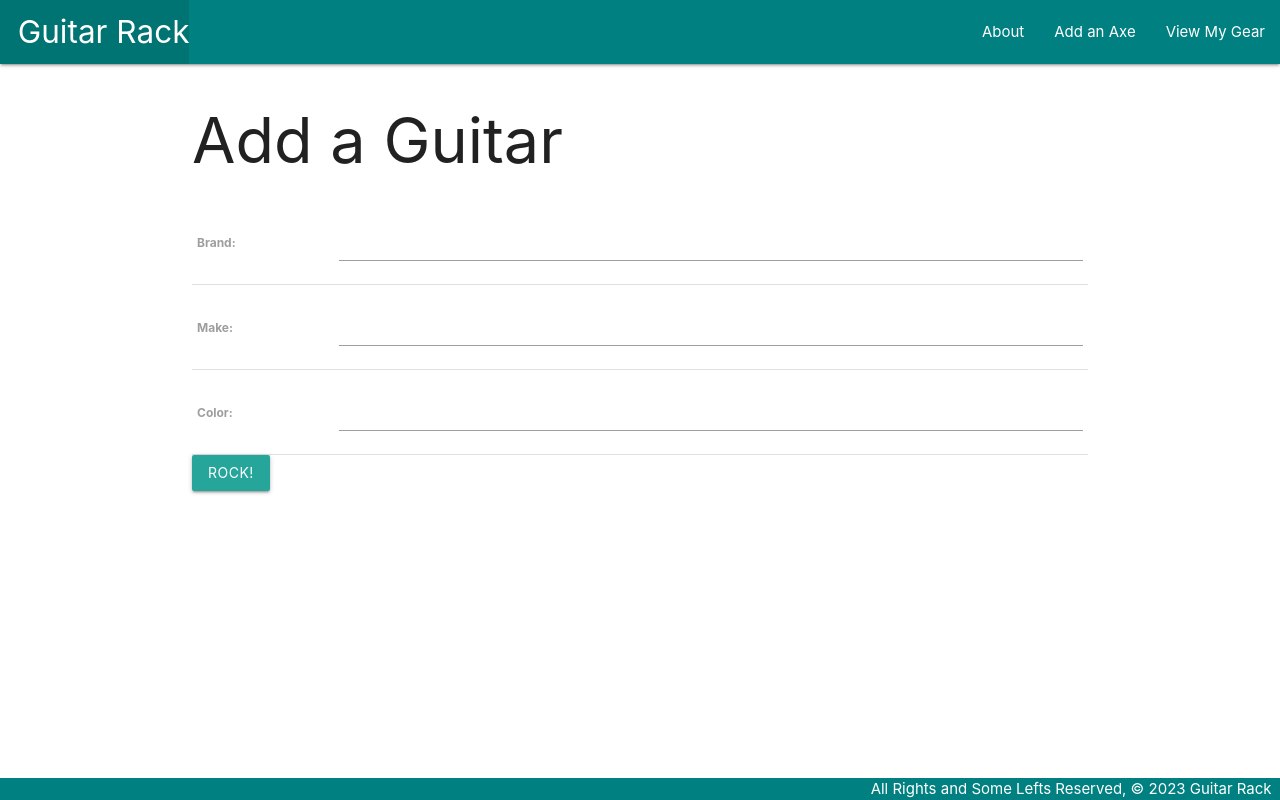
After one commit to EdASalazar/guitarrack, a Django app: page /guitars/create/ in a window 1280 px wide. The commit adds this page. Run offline with Django 4.2, Linux system fonts and the light colour scheme.

Commit message:
Created the add guitar function

```diff
--- a/main_app/templates/base.html
+++ b/main_app/templates/base.html
@@ -18,6 +18,7 @@
         </ul>
         <ul class="right">
           <li><a href="{% url 'about' %}">About</a></li>
+          <li><a href="{% url 'guitars_create' %}">Add an Axe</a></li>
           <li><a href="{% url 'index' %}">View My Gear</a></li>
         </ul>
       </div>
--- /dev/null
+++ b/main_app/templates/main_app/guitar_form.html
@@ -0,0 +1,13 @@
+{% extends 'base.html' %}
+{% block content %}
+    <h1>Add a Guitar</h1>
+
+    <form action="" method="POSt">
+        {% csrf_token %}
+        <table>
+            {{ form.as_table }}
+        </table>
+        <input type="submit" value="ROCK!" class="btn">
+    </form>
+
+{% endblock %}
--- a/main_app/urls.py
+++ b/main_app/urls.py
@@ -6,4 +6,5 @@ urlpatterns = [
     path('about/', views.about, name='about'),
     path('guitars/', views.guitars_index, name='index'),
     path('guitars/<int:guitar_id>/', views.guitars_detail, name='detail'),
+    path('guitars/create/', views.GuitarCreate.as_view(), name='guitars_create')
 ]
--- a/main_app/views.py
+++ b/main_app/views.py
@@ -1,5 +1,5 @@
 from django.shortcuts import render
-from django.http import HttpResponse
+from django.views.generic.edit import CreateView
 from .models import Guitar
 
 # Create your views here.
@@ -18,3 +18,7 @@ def guitars_index(request):
 def guitars_detail(request, guitar_id):
     guitar = Guitar.objects.get(id=guitar_id)
     return render(request, 'guitars/detail.html', { 'guitar': guitar })
+
+class GuitarCreate(CreateView):
+    model = Guitar
+    fields = '__all__'
```
